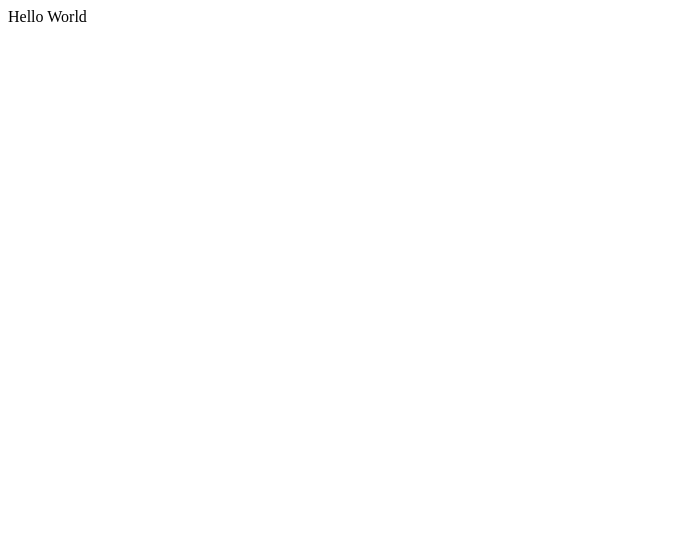
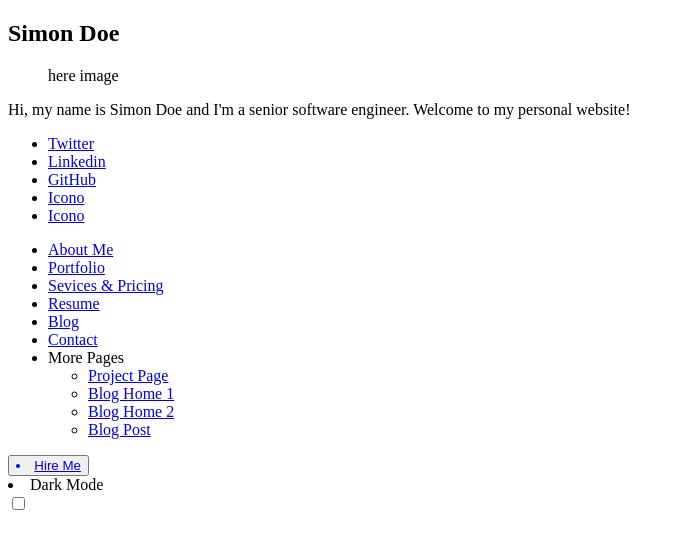
Before and after one commit to MichaelRomero96/dev-card, a React (Create React App) app: page / in a window 1280 px wide. Shown: the top 548 px of the page, without its empty margins (0-684 px from the left). Built offline with nearby package versions, Linux system fonts and the light colour scheme.

Commit message:
Data.js y Sidebar

```diff
--- /dev/null
+++ b/src/Sidebar.jsx
@@ -0,0 +1,88 @@
+import React from "react";
+
+const Aside = () => {
+    return (
+        <section>
+            <article>
+                <h2>Simon Doe</h2>
+                <figure>here image</figure>
+                <p>
+                    Hi, my name is Simon Doe and I'm a senior software engineer.
+                    Welcome to my personal website!
+                </p>
+                {/* Iconos */}
+                <ul>
+                    <li>
+                        <a href="#">Twitter</a>
+                    </li>
+                    <li>
+                        <a href="#">Linkedin</a>
+                    </li>
+                    <li>
+                        <a href="#">GitHub</a>
+                    </li>
+                    <li>
+                        <a href="#">Icono</a>
+                    </li>
+                    <li>
+                        <a href="#">Icono</a>
+                    </li>
+                </ul>
+            </article>
+            <article>
+                <ul>
+                    <li>
+                        <a href="#">About Me</a>
+                    </li>
+                    <li>
+                        <a href="#">Portfolio</a>
+                    </li>
+                    <li>
+                        <a href="#">Sevices & Pricing</a>
+                    </li>
+                    <li>
+                        <a href="#">Resume</a>
+                    </li>
+                    <li>
+                        <a href="#">Blog</a>
+                    </li>
+                    <li>
+                        <a href="#">Contact</a>
+                    </li>
+                    <li>
+                        {" "}
+                        More Pages
+                        <ul>
+                            <li>
+                                <a href="#">Project Page</a>
+                            </li>
+                            <li>
+                                <a href="#">Blog Home 1</a>
+                            </li>
+                            <li>
+                                <a href="#">Blog Home 2</a>
+                            </li>
+                            <li>
+                                <a href="#">Blog Post</a>
+                            </li>
+                        </ul>
+                    </li>
+                </ul>
+            </article>
+            <article>
+                <button>
+                    <a href="#">
+                        <li>Hire Me</li>
+                    </a>
+                </button>{" "}
+                <br />
+                <li>
+                    Dark Mode <br />
+                    <input type="checkbox" />
+                </li>
+            </article>
+        </section>
+    );
+};
+
+export default Aside;
--- a/src/index.jsx
+++ b/src/index.jsx
@@ -1,10 +1,12 @@
-import React from 'react';
-import ReactDOM from 'react-dom/client';
-import App from './App';
+import React from "react";
+import ReactDOM from "react-dom/client";
+// import App from "./App";
+import Sidebar from "./Sidebar";
 
-const root = ReactDOM.createRoot(document.getElementById('root'));
+const root = ReactDOM.createRoot(document.getElementById("root"));
 root.render(
-  <React.StrictMode>
-    <App />
-  </React.StrictMode>
+    <React.StrictMode>
+        {/* <App /> */}
+        <Sidebar/>
+    </React.StrictMode>
 );
```
Also changed, not shown: src/components/data.js (added, +127 -0 lines).
